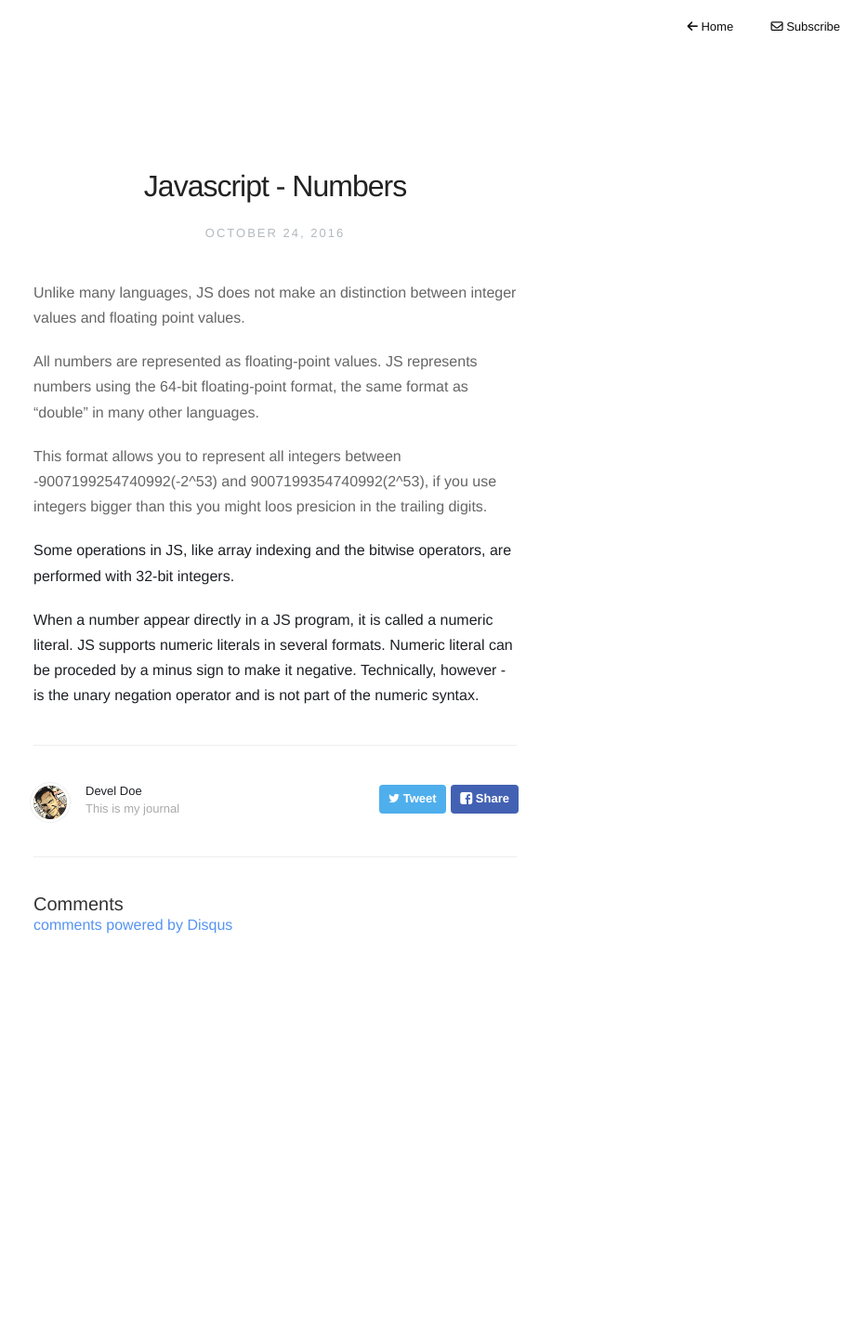
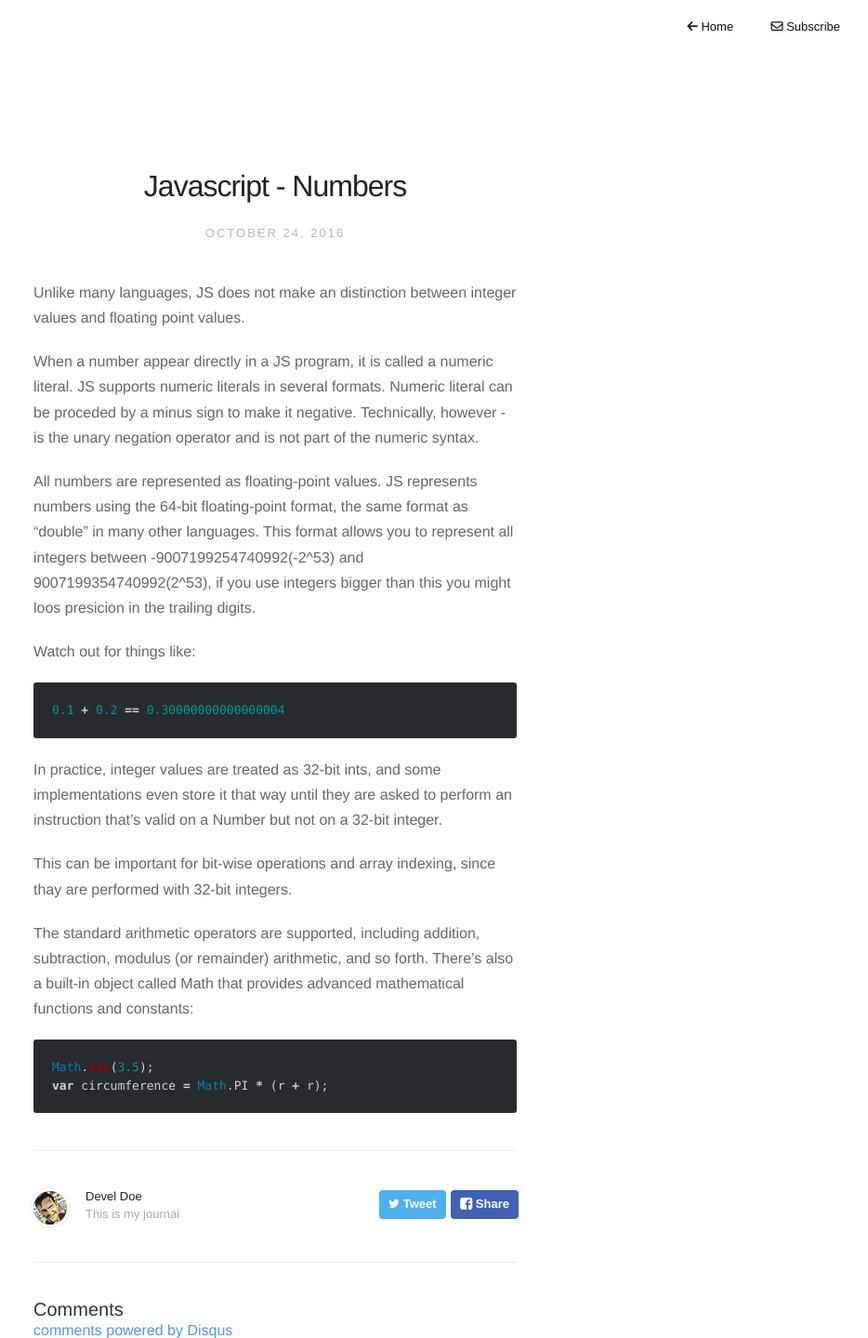
Before and after one commit to develdoe/develdoe.github.io, a Jekyll site: the page built from _posts/2016-10-24-javascript-numbers.md, in a window 1280 px wide. Shown: the whole page at 93% size, without its empty margins (344-1278 px from the left). Built offline with Jekyll 4.4.1, drawn with Linux system fonts in a browser that asks for light colours; nearby versions of some CDN libraries; comment, search, counter and statistics services are not loaded; before the commit the page ends 1003 px from its top, so only the background shows below that.

Commit message:
Updated 2016-10-24-javascript-numbers.md

````diff
--- a/_posts/2016-10-24-javascript-numbers.md
+++ b/_posts/2016-10-24-javascript-numbers.md
@@ -8,10 +8,23 @@ socialImg: js.png
 ---
 Unlike many languages, JS does not make an distinction between integer values and floating point values.
 
-All numbers are represented as floating-point values. JS represents numbers using the 64-bit floating-point format, the same format as "double" in many other languages.
+When a number appear directly in a JS program, it is called a numeric literal. JS supports numeric literals in several formats. Numeric literal can be proceded by a minus sign to make it negative. Technically, however - is the unary negation operator and is not part of the numeric syntax.
 
-This format allows you to represent all integers between -9007199254740992(-2^53) and 9007199354740992(2^53), if you use integers bigger than this you might loos presicion in the trailing digits.
+All numbers are represented as floating-point values. JS represents numbers using the 64-bit floating-point format, the same format as "double" in many other languages. This format allows you to represent all integers between -9007199254740992(-2^53) and 9007199354740992(2^53), if you use integers bigger than this you might loos presicion in the trailing digits.
 
-**Some operations in JS, like array indexing and the bitwise operators, are performed with 32-bit integers.**
+Watch out for things like:
 
-**When a number appear directly in a JS program, it is called a numeric literal. JS supports numeric literals in several formats. Numeric literal can be proceded by a minus sign to make it negative. Technically, however - is the unary negation operator and is not part of the numeric syntax.**
+```javascript
+0.1 + 0.2 == 0.30000000000000004
+```
+
+In practice, integer values are treated as 32-bit ints, and some implementations even store it that way until they are asked to perform an instruction that's valid on a Number but not on a 32-bit integer.
+
+This can be important for bit-wise operations and array indexing, since thay are performed with 32-bit integers.
+
+The standard arithmetic operators are supported, including addition, subtraction, modulus (or remainder) arithmetic, and so forth. There's also a built-in object called Math that provides advanced mathematical functions and constants:
+
+```javascript
+Math.sin(3.5);
+var circumference = Math.PI * (r + r);
+```
````
